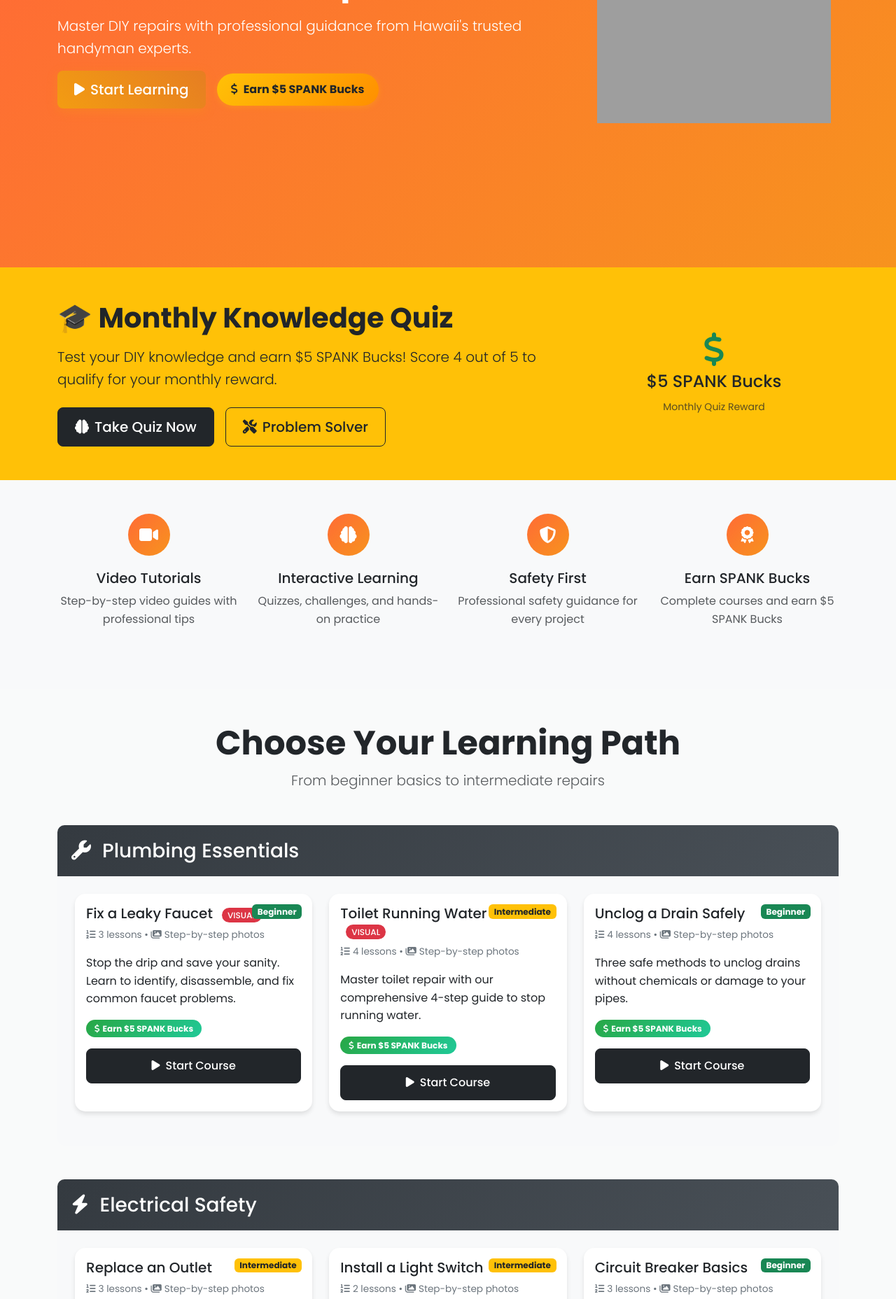
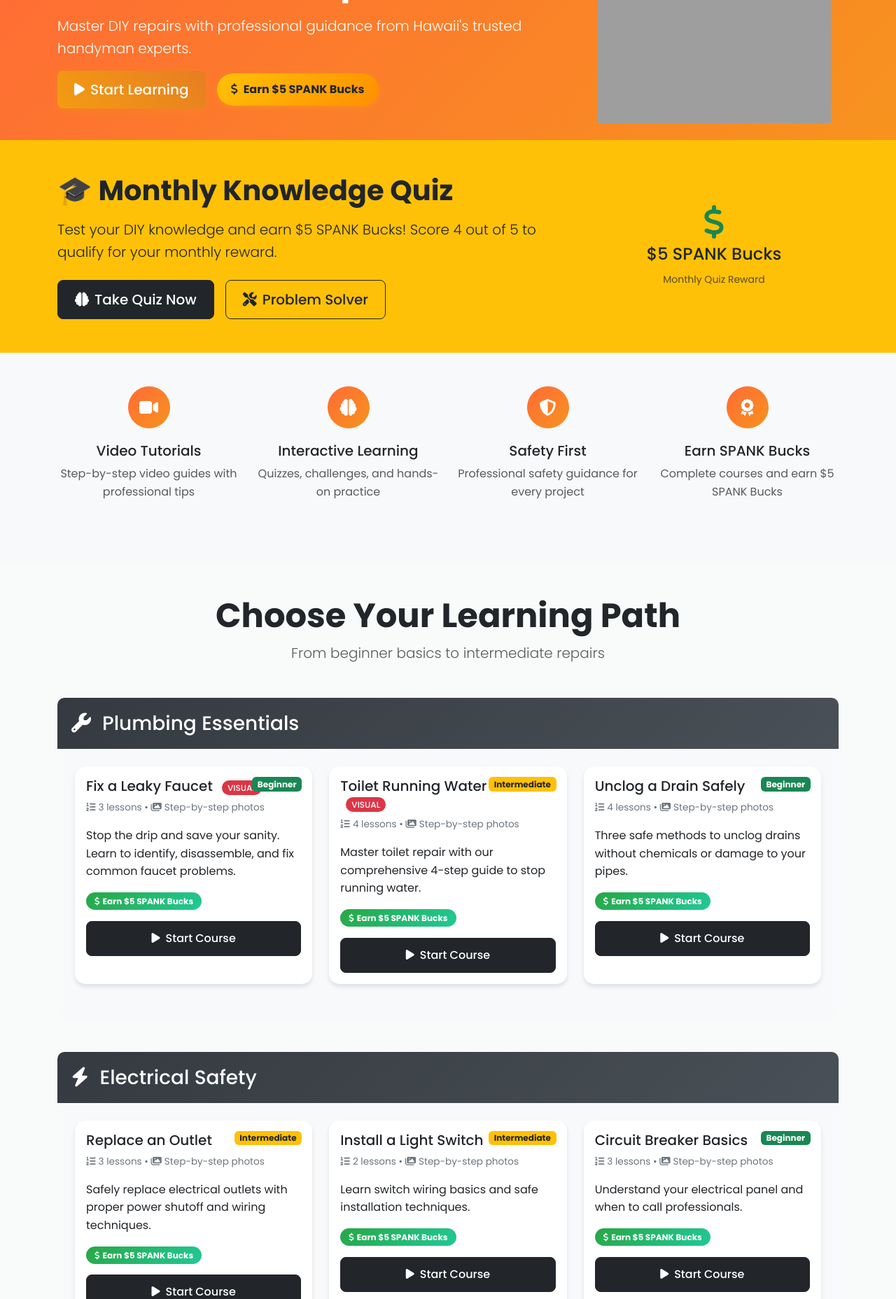
Before and after one commit to robertsn808/SPANK, a Flask app: page /spank-school in a window 1280 px wide. Shown: the part 174-2030 px from the top of the page at 70% size. Run offline with Flask 3, Linux system fonts and the light colour scheme; some libraries are stand-ins or nearby versions; grey boxes are pictures that could not be loaded.

Commit message:
Reduce the size of the main image section on the school information page
Decrease hero section height in spank_school.html by adjusting padding and min-height.

Replit-Commit-Author: Agent
Replit-Commit-Session-Id: 8d5072a6-ad3d-4aaf-b01d-c098ffa2dece
Replit-Commit-Screenshot-Url: https://storage.googleapis.com/screenshot-production-us-central1/55aaf5ec-c5b6-4121-a14c-1212e14193ca/66022f02-1c5f-4ec2-afbb-2ab236ee2ce7.jpg

```diff
--- a/templates/spank_school.html
+++ b/templates/spank_school.html
@@ -7,9 +7,9 @@
     .hero-section {
         background: linear-gradient(135deg, #ff6b35 0%, #f7931e 100%);
         color: white;
-        padding: 140px 0 60px;
+        padding: 120px 0 40px;
         margin-top: 0;
-        min-height: 60vh;
+        min-height: 30vh;
         position: relative;
         z-index: 1;
     }
```
